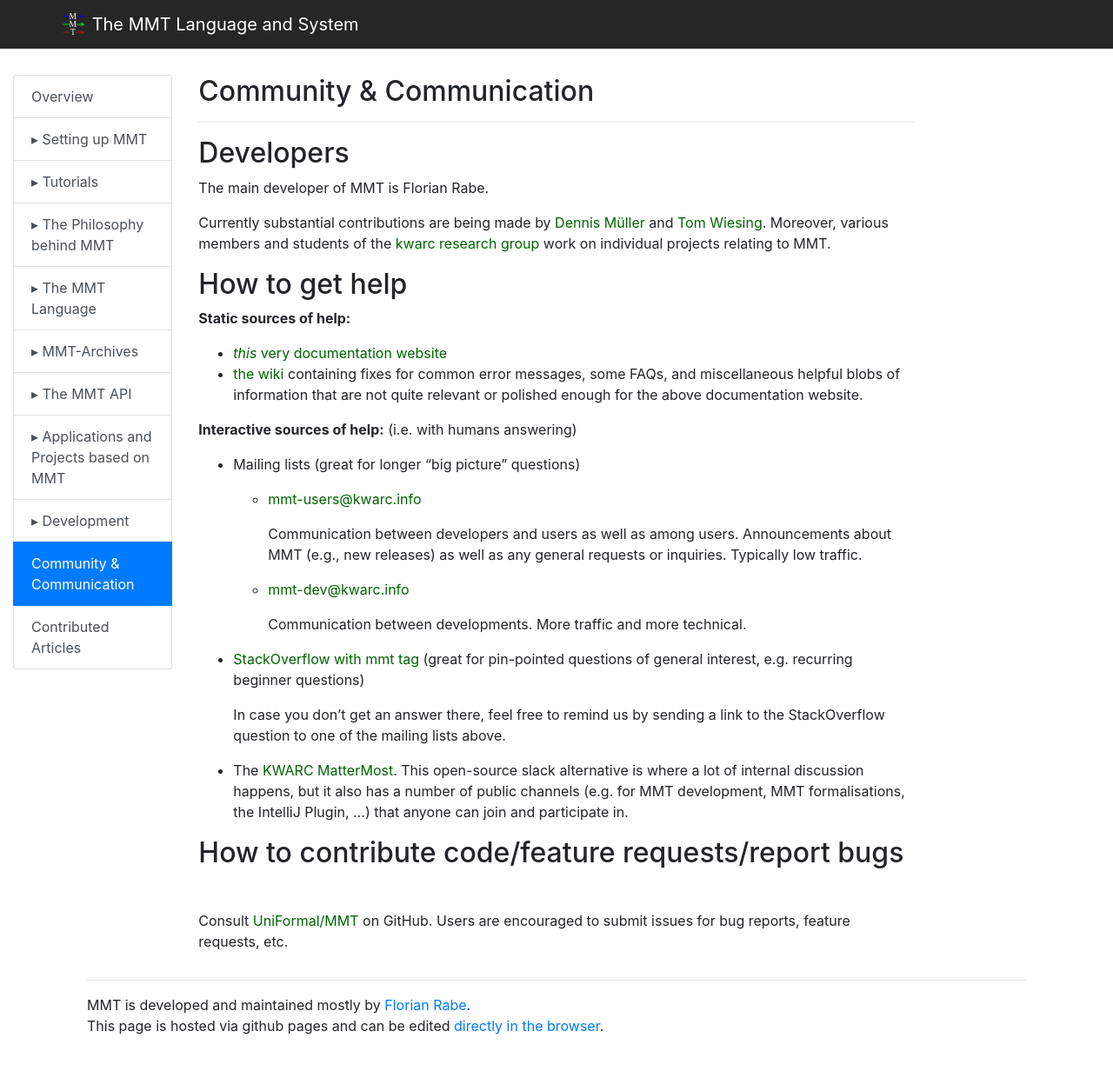
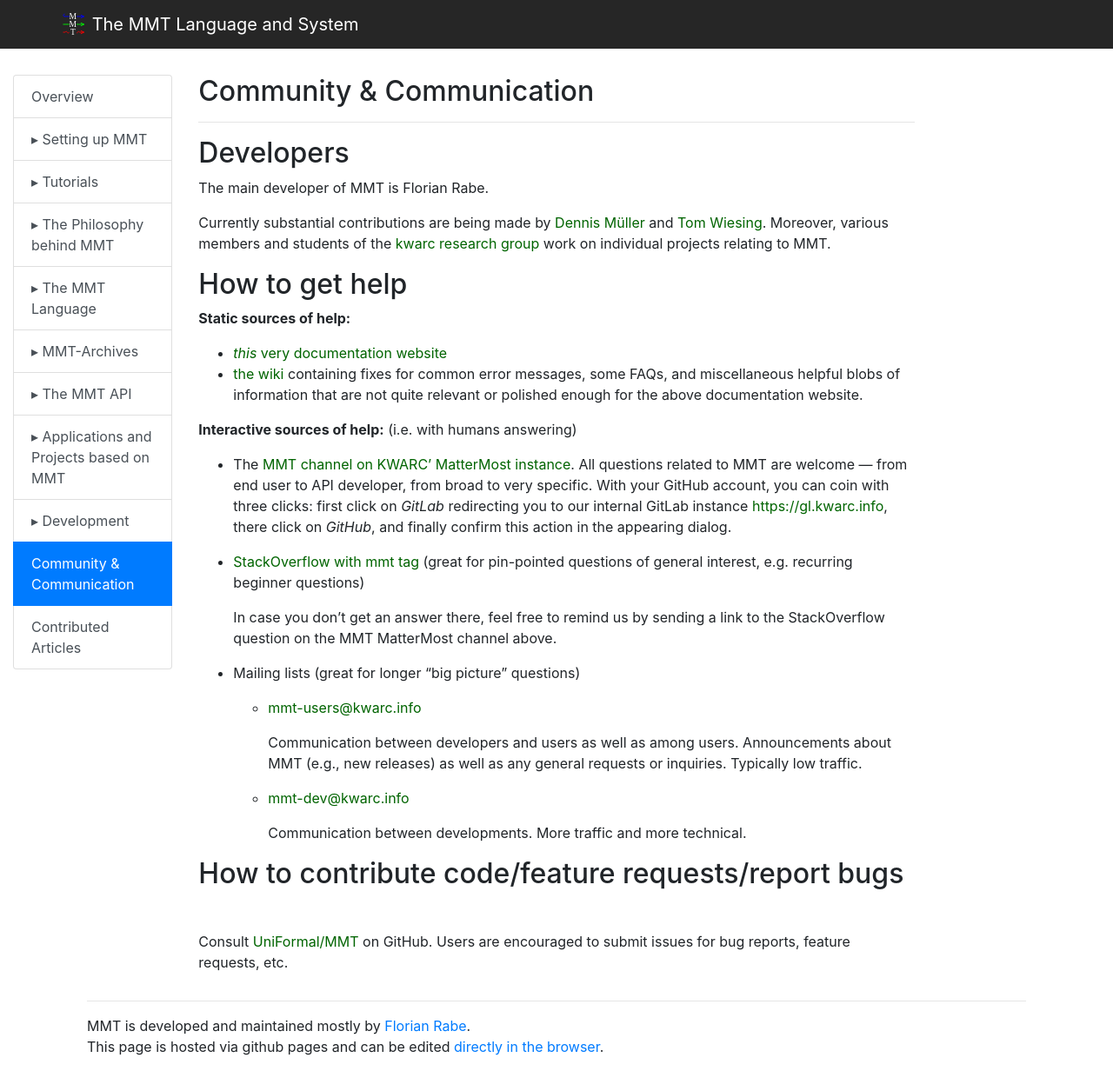
Before and after one commit to UniFormal/uniformal.github.io, a Jekyll site: the page built from doc/community/index.md, in a window 1280 px wide. Shown: the whole page at 87% size. Built offline with Jekyll 4.4.1, drawn with Linux system fonts in a browser that asks for light colours; before the commit the page ends 1208 px from its top, so only the background shows below that.

Commit message:
Update index.md

```diff
--- a/doc/community/index.md
+++ b/doc/community/index.md
@@ -18,6 +18,12 @@
 
 **Interactive sources of help:** (i.e. with humans answering)
 
+- The [MMT channel on KWARC' MatterMost instance](https://mattermost.kwarc.info/kwarc/channels/mmt). All questions related to MMT are welcome &mdash; from end user to API developer, from broad to very specific. With your GitHub account, you can coin with three clicks: first click on *GitLab* redirecting you to our internal GitLab instance <https://gl.kwarc.info>, there click on *GitHub*, and finally confirm this action in the appearing dialog.
+
+- [StackOverflow with mmt tag](https://stackoverflow.com/questions/tagged/mmt) (great for pin-pointed questions of general interest, e.g. recurring beginner questions)
+
+     In case you don't get an answer there, feel free to remind us by sending a link to the StackOverflow question on the MMT MatterMost channel above.
+
 - Mailing lists (great for longer "big picture" questions)
 
   -  [mmt-users@kwarc.info](http://lists.informatik.uni-erlangen.de/mailman/listinfo/mmt-users)
@@ -28,11 +34,6 @@
 
      Communication between developments. More traffic and more technical.
 
-- [StackOverflow with mmt tag](https://stackoverflow.com/questions/tagged/mmt) (great for pin-pointed questions of general interest, e.g. recurring beginner questions)
-
-     In case you don't get an answer there, feel free to remind us by sending a link to the StackOverflow question to one of the mailing lists above.
-
-- The [KWARC MatterMost](https://mattermost.kwarc.info/). This open-source slack alternative is where a lot of internal discussion happens, but it also has a number of public channels (e.g. for MMT development, MMT formalisations, the IntelliJ Plugin, ...) that anyone can join and participate in.
 
 ## How to contribute code/feature requests/report bugs
 
```
